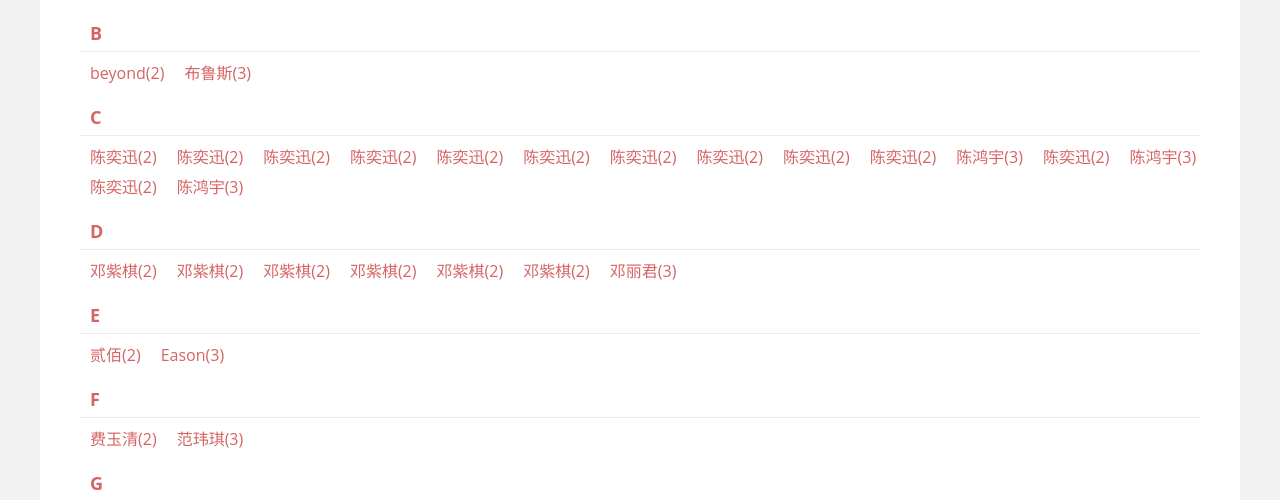
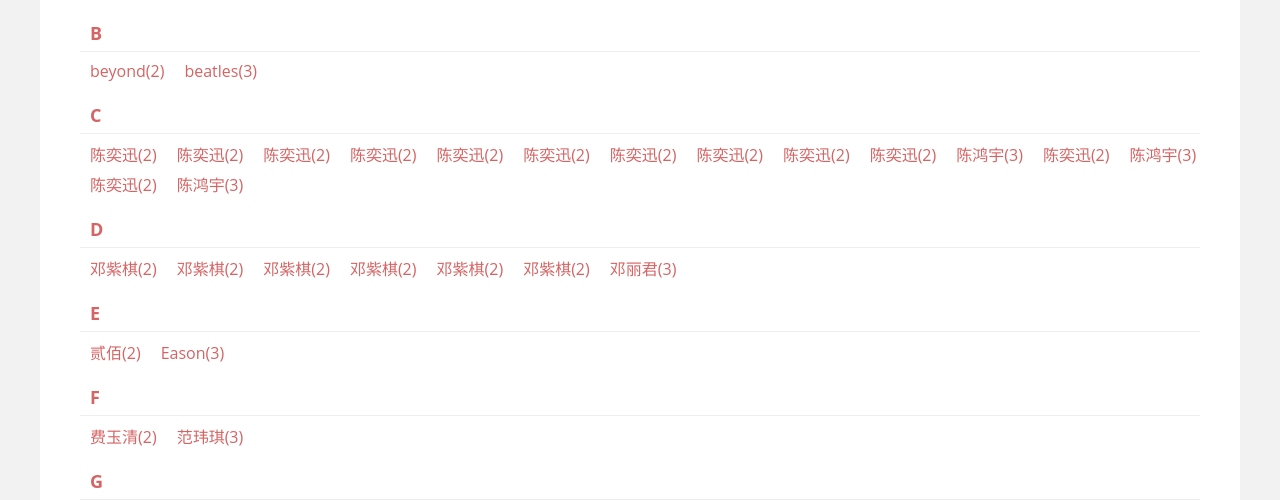
Before and after one commit to guoyuntao123/hefei-sing, a Vue app: page /#/singer in a window 1280 px wide. Shown: the part 289-789 px from the top of the page. Built offline with nearby package versions, Linux system fonts and the light colour scheme; what vue-resource would draw is missing.

Commit message:
更新代码

```diff
--- a/src/router/index.js
+++ b/src/router/index.js
@@ -5,6 +5,7 @@ import Login from '@/views/login/login'
 import Register from '@/views/login/register'
 import Guitar from '@/views/guitar/guitar'
 import Singer from '@/views/singer/singer'
+import singerDesc from '@/views/singer/singerDesc'
 import Course from '@/views/course/course'
 import Comment from '@/views/comment/comment'
 import Shopping from '@/views/shopping/shopping'
@@ -49,6 +50,10 @@ export default new Router({
     },{
       path:'/register',
       component:Register
+    },{
+      path:'/singer-desc/:id',
+      component:singerDesc,
+      name: 'singer-desc'
     }
   ]
 })
--- a/src/views/singer/singer.vue
+++ b/src/views/singer/singer.vue
@@ -37,7 +37,12 @@
                 <li class="char" :id="item.char">
                 {{item.char}}
                 </li>
-                <a class="singers" href="#" v-for="it in item.singers" >{{it.name}}({{it.num}})</a>
+                <div class="singers" href="/#/singer-desc" v-for="it in item.singers" >
+
+                  <router-link :to="{name:'singer-desc', params:{id: it.name} }">
+                    {{it.name}}({{it.num}})
+                  </router-link>
+                </div>
               </template>
             </ul>
         </div>
@@ -57,7 +62,7 @@
             return {
                 datas:[
                   {char:"A",singers:[{name:"阿肆",num:2},{name:"阿信",num:3}]},
-                  {char:"B",singers:[{name:"beyond",num:2},{name:"布鲁斯",num:3}]},
+                  {char:"B",singers:[{name:"beyond",num:2},{name:"beatles",num:3}]},
                   {char:"C",singers:[{name:"陈奕迅",num:2},{name:"陈奕迅",num:2},{name:"陈奕迅",num:2},{name:"陈奕迅",num:2},{name:"陈奕迅",num:2},{name:"陈奕迅",num:2},{name:"陈奕迅",num:2},{name:"陈奕迅",num:2},{name:"陈奕迅",num:2},{name:"陈奕迅",num:2},{name:"陈鸿宇",num:3},{name:"陈奕迅",num:2},{name:"陈鸿宇",num:3},{name:"陈奕迅",num:2},{name:"陈鸿宇",num:3}]},
                   {char:"D",singers:[{name:"邓紫棋",num:2},{name:"邓紫棋",num:2},{name:"邓紫棋",num:2},{name:"邓紫棋",num:2},{name:"邓紫棋",num:2},{name:"邓紫棋",num:2},{name:"邓丽君",num:3}]},
                   {char:"E",singers:[{name:"贰佰",num:2},{name:"Eason",num:3}]},
@@ -138,7 +143,6 @@ a{
 
 
 .singers:hover{
-  font-weight: bolder;
   text-decoration: underline;
 }
 </style>
--- /dev/null
+++ b/src/views/singer/singerDesc.vue
@@ -0,0 +1,38 @@
+<template>
+  <div>
+    <Header></Header>
+    <Nav :index="2"></Nav>
+    <div class="content">
+      歌手详情{{singerId}}
+    </div>
+    <Bottom></Bottom>
+  </div>
+</template>
+
+<script>
+  import Header from '@/components/header'
+  import Nav from '@/components/nav'
+  import Bottom from '@/components/bottom'
+
+  export default {
+    name: "singerDesc",
+    data(){
+      return{
+        singerId:"undefine"
+      }
+    },
+
+    components: {
+      Header,
+      Nav,
+      Bottom
+    },
+    mounted() {
+      this.singerId = this.$route.params.id;
+    }
+  }
+</script>
+
+<style scoped>
+
+</style>
```
